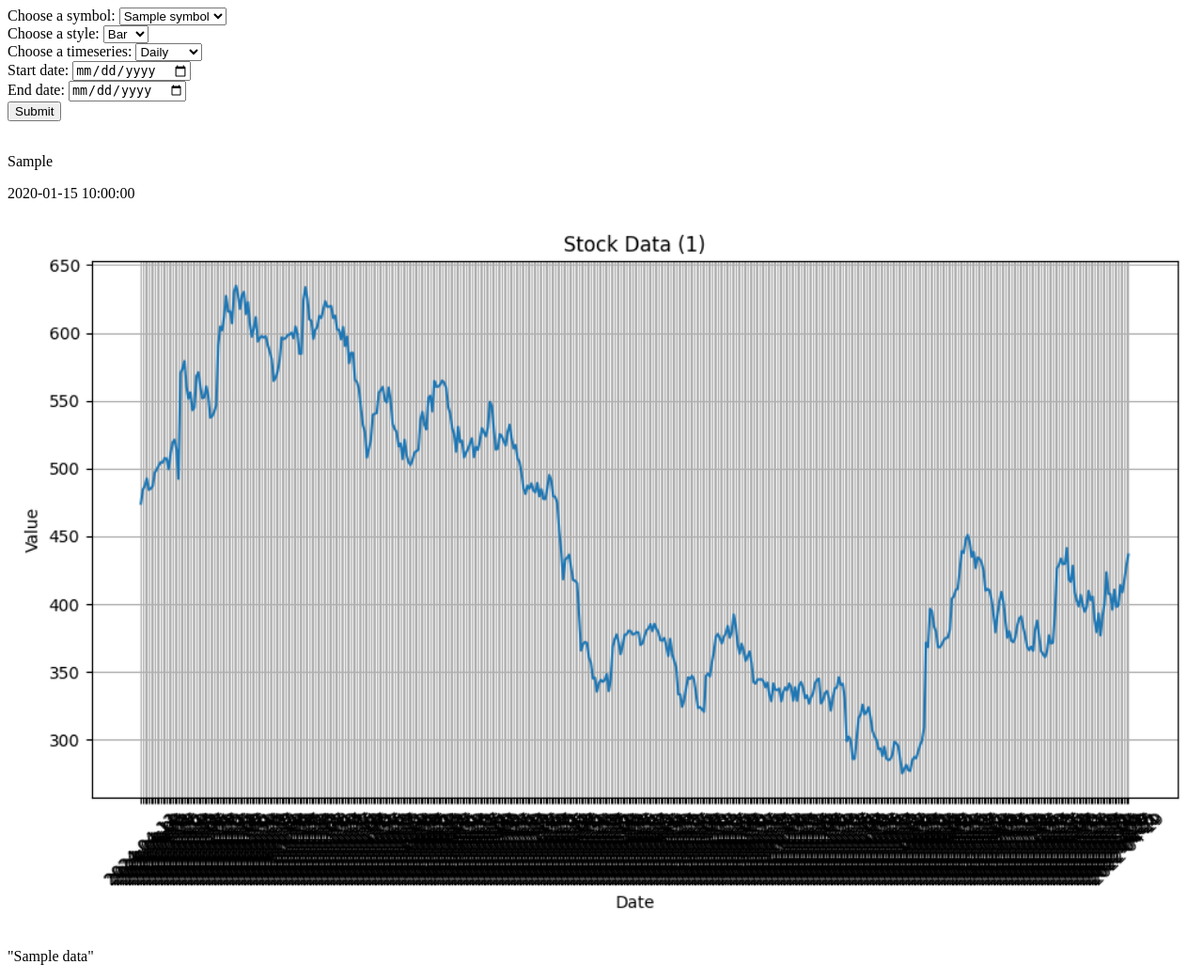
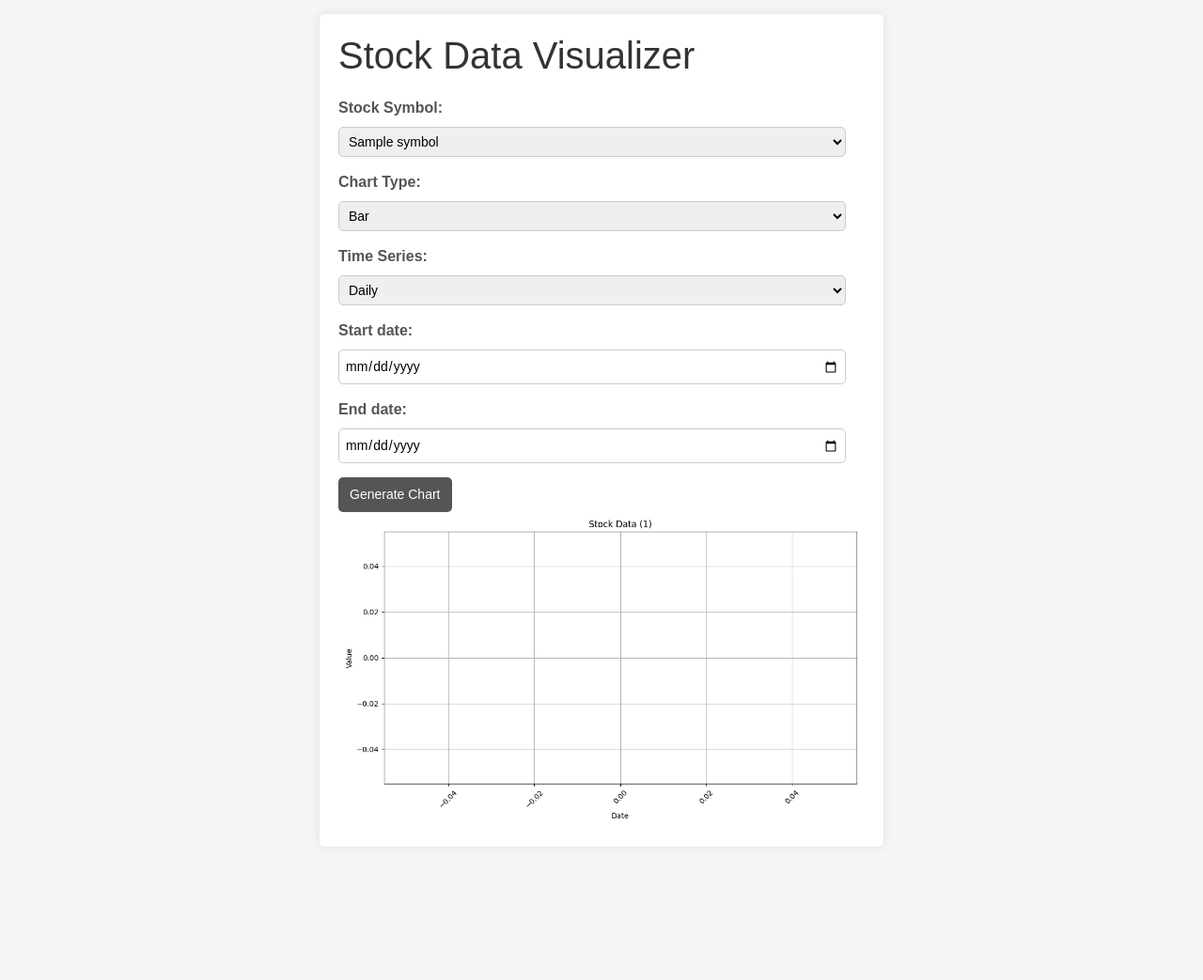
Before and after one commit to rcdohm/project3a, a Flask app: template templates/index.html in a window 1280 px wide. Shown: the whole page at 94% size. After the commit the page ends 871 px from the top, so only its background shows below. Run offline with Flask 2, Linux system fonts and the light colour scheme; the template is opened without the code that fills it: most values are stand-ins (such as "Sample title", 1, 10 or a date in 2020); some libraries are stand-ins or nearby versions.

Commit message:
third commit

```diff
--- a/app.py
+++ b/app.py
@@ -59,11 +59,14 @@
     selectedStartDate = request.form.get("date-start")
     selectedEndDate = request.form.get("date-end")
 
+
+
     if choice != "Time Series (5min)":
         data = query_alpha_vantage(selectedSymbol, selectedTimeSeries, selectedStartDate, selectedEndDate)
-        return data
+
     else:
         data = query_alpha_vantage_intraday(selectedSymbol,selectedTimeSeries,selectedStartDate,selectedEndDate,interval)
+
 
 
 
@@ -82,22 +85,25 @@
     dates = []
     values = []
     for date, value in data[choice].items():
-       if selectedStartDate <= date <= selectedEndDate:
-        dates.append(date)
-        values.append(float(value["4. close"]))  # Assuming closing price is needed
+        if selectedStartDate <= date <= selectedEndDate:
+         dates.append(date)
+         values.append(float(value["4. close"]))  # Assuming closing price is needed
 
     #Plot the graph
     plot_graph(dates, values, selectedStyle)
 
 
 
-    return render_template('index.html',symbols=symbols,selectedSymbol=selectedSymbol,selectedTimeSeries=selectedTimeSeries,data=data,selectedStyle=selectedStyle)
+    return render_template('index.html',stock_symbols=symbols,selectedSymbol=selectedSymbol,selectedTimeSeries=selectedTimeSeries,data=data,selectedStyle=selectedStyle)
 
 
 
 def plot_graph(dates, values, chart_type):
     plt.figure(figsize=(10, 6))
-    plt.plot(dates, values)
+    if chart_type == "1":
+        plt.bar(dates, values)
+    elif chart_type == "2":
+        plt.plot(dates,values)
     plt.title(f"Stock Data ({chart_type})")
     plt.xlabel("Date")
     plt.ylabel("Value")
--- a/templates/index.html
+++ b/templates/index.html
@@ -1,48 +1,142 @@
 <!DOCTYPE html>
-<html>
-    <head>
-        <meta charset="utf-8">
-        <title>Flask App</title>
-    </head>
-    <body>
-        <form method="POST">
-            <label>Choose a symbol:</label>
-            <select name="symbol" action="/">
-                <option value="{{symbols[0]}}" selected>{{symbols[0]}}</option>
-                {% for symbol in symbols[1:] %}
-                <option value="{{symbol}}">{{symbol}}</option>
+<html lang="en">
+
+<head>
+
+    <meta charset="UTF-8">
+    <meta http-equiv="X-UA-Compatible" content="IE=edge">
+    <meta name="viewport" content="width=device-width, initial-scale=1.0">
+
+    <link rel="stylesheet" href="{{ url_for('static', filename='style.css') }}">
+
+    <!-- Import Bootstrap-->
+    <link href="https://stackpath.bootstrapcdn.com/bootstrap/4.5.2/css/bootstrap.min.css" rel="stylesheet">
+    <link rel="stylesheet" href="https://cdn.jsdelivr.net/npm/bootstrap-datepicker@1.9.0/dist/css/bootstrap-datepicker.min.css">
+
+    <style>
+
+        body {
+            background-color: #f5f5f5;
+            padding: 15px;
+            font-family: Arial, sans-serif;
+        }
+
+        .container {
+            max-width: 600px;
+            margin: 0 auto;
+            background-color: #fff;
+            padding: 20px;
+            border-radius: 5px;
+            box-shadow: 0 0 10px rgba(0, 0, 0, 0.1);
+        }
+
+        h1 {
+            color: #333;
+        }
+
+        form {
+            margin-top: 20px;
+        }
+
+        label {
+            display: block;
+            margin-bottom: 8px;
+            font-weight: bold;
+            color: #555;
+        }
+
+        input,
+        select {
+            width: calc(100% - 20px); /* Adjust the width as needed */
+            padding: 6px; /* Reduced padding */
+            margin-bottom: 15px;
+            box-sizing: border-box;
+            border: 1px solid #ccc;
+            border-radius: 5px;
+            font-size: 14px;
+        }
+
+        button {
+            background-color: #555;
+            color: #fff;
+            padding: 8px 12px;
+            border: none;
+            border-radius: 5px;
+            cursor: pointer;
+            font-size: 14px;
+            transition: background-color 0.3s;
+        }
+
+        button:hover {
+            background-color: #333;
+        }
+
+    </style>
+
+    <title>Stock Data Visualizer</title>
+
+</head>
+
+<body>
+    <div class="container">
+        <h1>Stock Data Visualizer</h1>
+
+        {% if error_message %}
+        <p class="error">{{ error_message }}</p>
+        {% endif %}
+
+        <form method="post" action="/">
+            <label for="ticker_symbol">Stock Symbol:</label>
+            <select name="symbol" required>
+                {% for symbol in stock_symbols %}
+                <option value="{{ symbol }}">{{ symbol }}</option>
                 {% endfor %}
             </select>
-            <br>
-            <label>Choose a style:</label>
-            <select name="style" method="POST" action="/">
+
+            <label for="style">Chart Type:</label>
+            <select name="style" required>
                 <option value="1">Bar</option>
                 <option value="2">Line</option>
             </select>
-            <br>
-            <label>Choose a timeseries:</label>
-            <select name="timeseries" method="POST" action="/">
+
+            <label for="chart_time_series">Time Series:</label>
+            <select name="timeseries" required>
                 <option value="TIME_SERIES_DAILY">Daily</option>
                 <option value="TIME_SERIES_INTRADAY">Intraday</option>
                 <option value="TIME_SERIES_WEEKLY">Weekly</option>
                 <option value="TIME_SERIES_MONTHLY">Monthly</option>
             </select>
-            <br>
+
             <label for="start">Start date:</label>
             <input type="date" id="start" name="date-start" />
-            <br>
+
             <label for="end">End date:</label>
             <input type="date" id="end" name="date-end" />
-            <br>
-            <button type="submit">Submit</button>
+
+
+            <button type="submit">Generate Chart</button>
         </form>
-        <br>
+        <img src="/static/images/plot.png" alt="Chart" height="auto" width="100%">
 
-        <p>{{selectedSymbol}}</p>
-        <p>{{selectedTimeSeries}}</p>
 
-        <img src="/static/images/plot.png" alt="Chart" height="auto" width="100%">
-        <p>"{{data}}"</p>
+    </div>
 
-    </body>
-</html>
+    <script src="https://code.jquery.com/jquery-3.5.1.slim.min.js"></script>
+    <script src="https://cdn.jsdelivr.net/npm/@popperjs/core@2.11.6/dist/umd/popper.min.js"></script>
+    <script src="https://stackpath.bootstrapcdn.com/bootstrap/4.5.2/js/bootstrap.min.js"></script>
+    <script src="https://cdn.jsdelivr.net/npm/bootstrap-datepicker@1.9.0/dist/js/bootstrap-datepicker.min.js"></script>
+
+    <script>
+        $(document).ready(function() {
+            $('#start_date').datepicker({
+                format: 'yyyy-mm-dd',
+                autoclose: true
+            });
+
+            $('#end_date').datepicker({
+                format: 'yyyy-mm-dd',
+                autoclose: true
+            });
+        });
+    </script>
+</body>
```
Also changed, not shown: static/images/plot.png.
